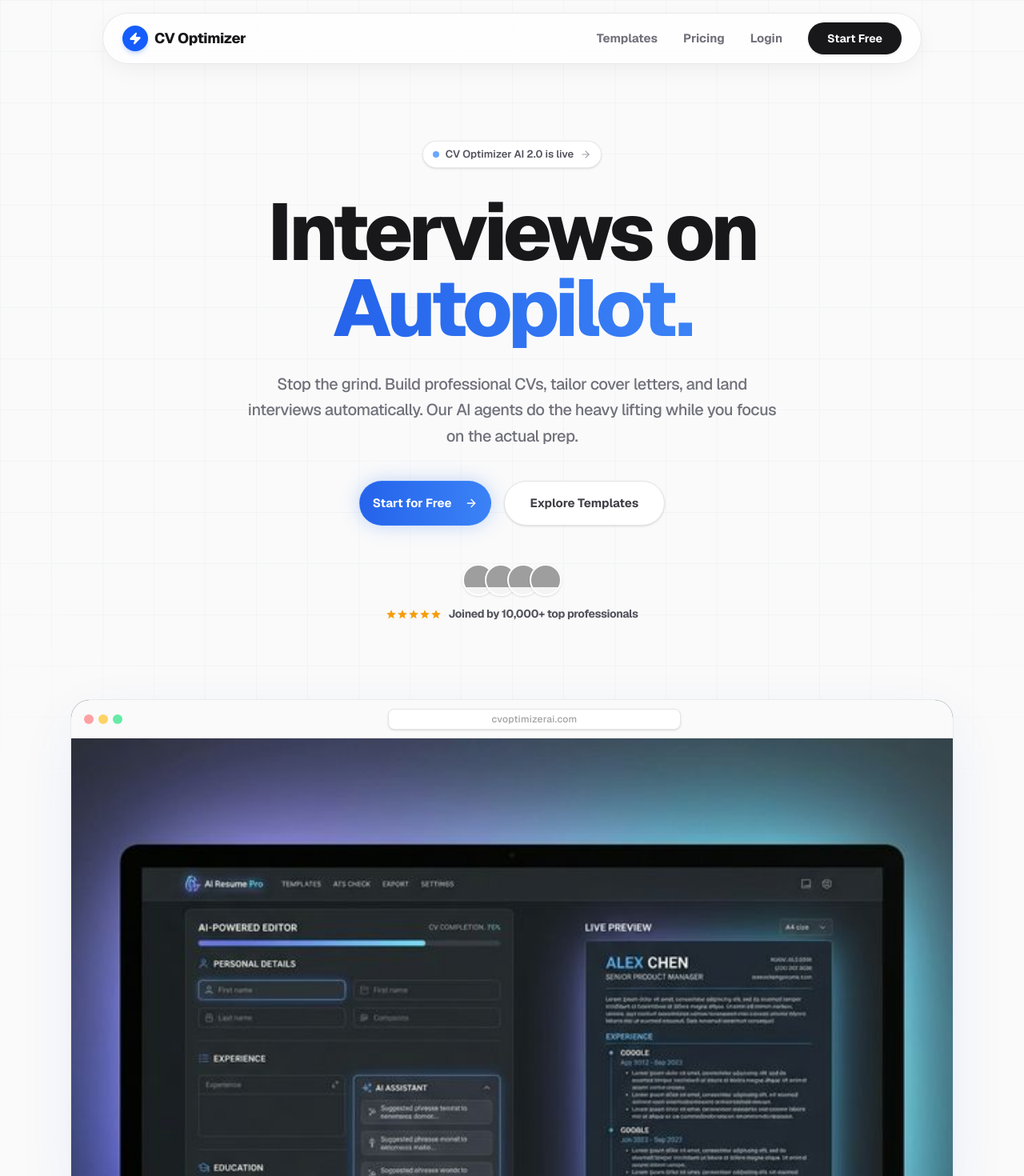
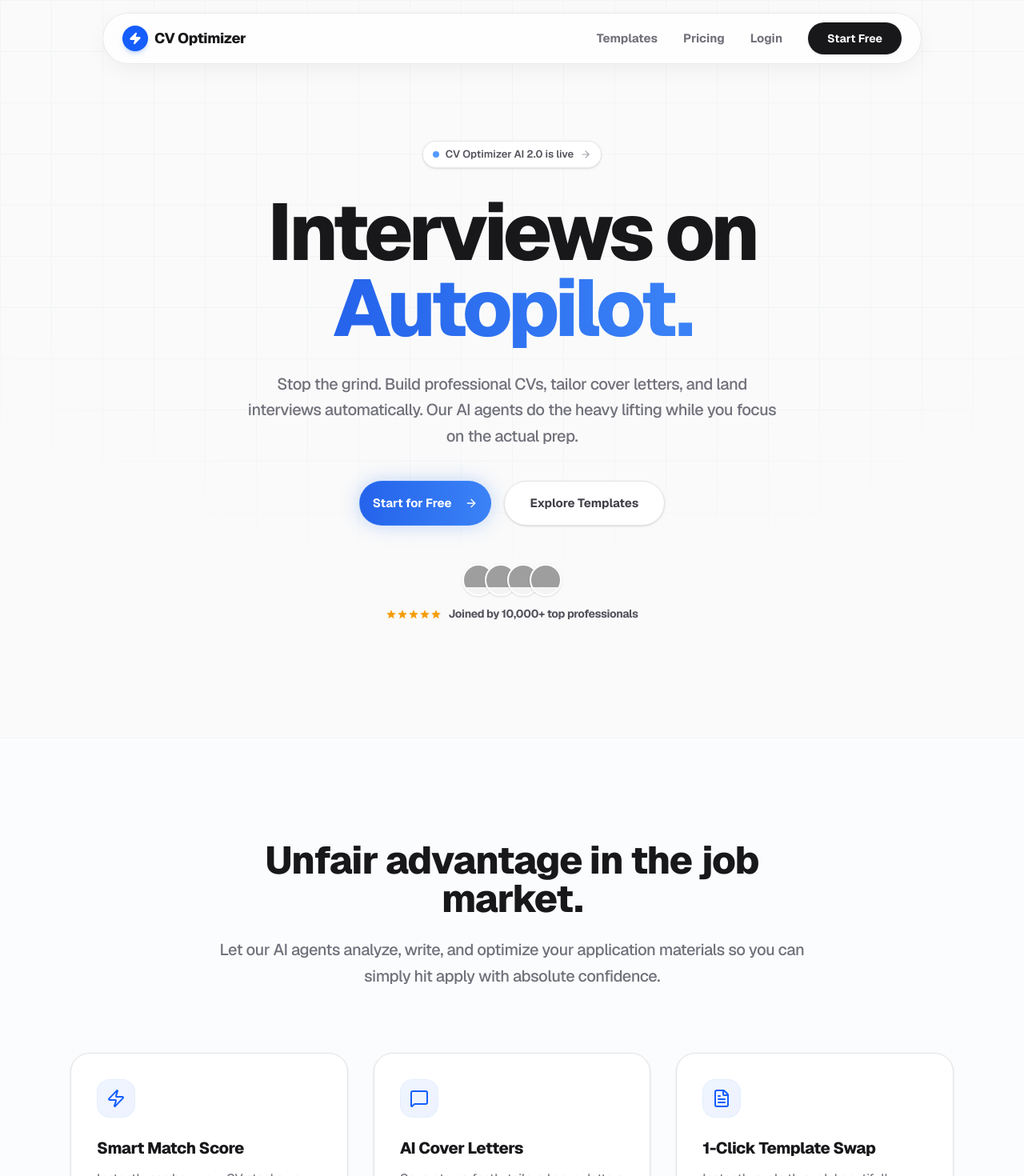
Before and after one commit to Cinarezici/cv, a Next.js app: page / in a window 1280 px wide. Shown: the top 1470 px of the page at 80% size. Built offline with nearby package versions, Linux system fonts and the light colour scheme; grey boxes are pictures that could not be loaded.

Commit message:
feat: premium hero scroll animation and fixed spiral play-once behavior

```diff
--- a/src/app/page.tsx
+++ b/src/app/page.tsx
@@ -1,11 +1,34 @@
 "use client";
 
+import React, { useState, useEffect, useRef } from 'react';
 import Link from 'next/link';
 import Image from 'next/image';
 import { Button } from "@/components/ui/button";
 import { ArrowRight, CheckCircle2, FileText, Download, Share2, Zap, MessageSquare, ShieldCheck, X } from "lucide-react";
 import { TestimonialsSection } from "@/components/ui/testimonials-with-marquee";
-import { SpiralAnimation } from "@/components/ui/spiral-animation"; // Added import for SpiralAnimation
+import { SpiralAnimation } from "@/components/ui/spiral-animation";
+import { motion, AnimatePresence, useInView } from 'framer-motion';
+
+const HeroVisualSlot = () => {
+  return (
+    <div className="w-full h-full relative flex items-center justify-center bg-zinc-50 rounded-[24px] border border-zinc-200/80 shadow-[0_32px_80px_-20px_rgba(37,99,235,0.12)] overflow-hidden group">
+      <div className="absolute top-0 left-0 right-0 h-10 bg-[#fafafa] border-b border-neutral-200 flex items-center px-4 gap-2 z-20">
+        <div className="flex gap-1.5 opacity-60">
+          <div className="w-2.5 h-2.5 rounded-full bg-red-400"></div>
+          <div className="w-2.5 h-2.5 rounded-full bg-amber-400"></div>
+          <div className="w-2.5 h-2.5 rounded-full bg-green-400"></div>
+        </div>
+      </div>
+      <div className="absolute inset-0 pt-10 flex items-center justify-center bg-zinc-100">
+        <p className="text-zinc-500 font-bold text-sm tracking-widest uppercase relative z-10 w-full text-center px-4">
+          Hero Visual Slot
+          <br /><span className="text-xs text-zinc-400 normal-case font-medium mt-1 inline-block">(Placeholder image)</span>
+        </p>
+        <Image src="/cv_mockup.png" alt="Interface Placeholder" fill className="object-cover object-top opacity-50 mix-blend-multiply blur-[2px]" draggable={false} />
+      </div>
+    </div>
+  )
+}
 
 const testimonials = [
   {
@@ -47,6 +70,19 @@ const testimonials = [
 ];
 
 export default function Home() {
+  const [isScrolled, setIsScrolled] = useState(false);
+  const ctaRef = useRef<HTMLDivElement>(null);
+  const isCtaInView = useInView(ctaRef, { once: true, margin: "-100px" });
+
+  useEffect(() => {
+    const handleScroll = () => {
+      setIsScrolled(window.scrollY > 80);
+    };
+    window.addEventListener("scroll", handleScroll, { passive: true });
+    handleScroll(); // Initial check
+    return () => window.removeEventListener("scroll", handleScroll);
+  }, []);
+
   return (
     <div className="flex flex-col min-h-screen bg-[#fafafa] text-zinc-900 overflow-x-hidden selection:bg-blue-500/30">
 
@@ -97,8 +133,21 @@ export default function Home() {
             <div className="relative left-[calc(50%-11rem)] aspect-[1155/678] w-[36.125rem] -translate-x-1/2 rotate-[30deg] bg-gradient-to-tr from-[#2563eb] to-[#93c5fd] opacity-20 sm:left-[calc(50%-30rem)] sm:w-[72.1875rem]" style={{ clipPath: 'polygon(74.1% 44.1%, 100% 61.6%, 97.5% 26.9%, 85.5% 0.1%, 80.7% 2%, 72.5% 32.5%, 60.2% 62.4%, 52.4% 68.1%, 47.5% 58.3%, 45.2% 34.5%, 27.5% 76.7%, 0.1% 64.9%, 17.9% 100%, 27.6% 76.8%, 76.1% 97.7%, 74.1% 44.1%)' }}></div>
           </div>
 
-          <div className="container px-6 mx-auto relative z-20 flex flex-col items-center text-center mt-12 mb-16 animate-in fade-in slide-in-from-bottom-4 duration-700">
+          <div className="container px-6 mx-auto relative z-20 mt-12 mb-16 h-auto min-h-[500px] flex flex-col justify-center">
 
+            <motion.div
+              layout
+              transition={{ type: "spring", bounce: 0, duration: 0.9 }}
+              className={`flex w-full ${isScrolled ? 'justify-between' : 'justify-center'} items-center gap-12`}
+            >
+
+              {/* Left Column (Text & CTAs) */}
+              <motion.div
+                layout
+                className={`flex flex-col z-20 transition-all duration-700 ${isScrolled ? 'w-full lg:w-1/2 items-start text-left' : 'w-full items-center text-center max-w-5xl'}`}
+              >
+
+                <motion.div layout>
                   <Link href="/signup">
                     <div className="inline-flex items-center gap-2 px-3 py-1.5 rounded-full bg-white border border-zinc-200/80 text-zinc-600 text-[13px] font-semibold mb-8 shadow-sm hover:shadow-md transition-all cursor-pointer hover:border-blue-200 group">
                       <span className="flex h-2 w-2 rounded-full bg-blue-500 animate-pulse"></span>
@@ -106,17 +155,18 @@ export default function Home() {
                       <ArrowRight className="h-3.5 w-3.5 text-zinc-400 group-hover:text-blue-500 transition-colors group-hover:translate-x-0.5" />
                     </div>
                   </Link>
+                </motion.div>
 
-            <h1 className="text-6xl md:text-[80px] lg:text-[100px] font-extrabold tracking-tighter leading-[0.95] text-zinc-900 mb-8 max-w-5xl">
+                <motion.h1 layout className={`font-extrabold tracking-tighter leading-[0.95] text-zinc-900 mb-8 transition-all duration-700 ${isScrolled ? 'text-5xl md:text-6xl lg:text-7xl' : 'text-6xl md:text-[80px] lg:text-[100px]'}`}>
                   Interviews on <br className="md:hidden" />
                   <span className="text-transparent bg-clip-text bg-gradient-to-r from-[#2563eb] to-[#3b82f6]">Autopilot.</span>
-            </h1>
+                </motion.h1>
 
-            <p className="text-lg md:text-xl text-zinc-500 leading-relaxed max-w-2xl mx-auto mb-10 font-medium tracking-tight">
+                <motion.p layout className={`text-lg md:text-xl text-zinc-500 leading-relaxed font-medium tracking-tight transition-all duration-700 mb-10 ${isScrolled ? 'w-full max-w-xl mx-0' : 'max-w-2xl mx-auto'}`}>
                   Stop the grind. Build professional CVs, tailor cover letters, and land interviews automatically. Our AI agents do the heavy lifting while you focus on the actual prep.
-            </p>
+                </motion.p>
 
-            <div className="flex flex-col sm:flex-row items-center justify-center gap-4 w-full sm:w-auto z-30 relative">
+                <motion.div layout className={`flex flex-col sm:flex-row items-center gap-4 w-full sm:w-auto z-30 relative transition-all duration-700 ${isScrolled ? 'justify-start' : 'justify-center'}`}>
                   <Link href="/signup" className="w-full sm:w-auto">
                     <Button size="lg" className="w-full sm:w-auto h-14 px-8 rounded-full bg-gradient-to-r from-[#2563eb] to-[#3b82f6] hover:from-[#1d4ed8] hover:to-[#2563eb] text-white font-bold text-[15px] shadow-[0_0_24px_rgba(59,130,246,0.3)] hover:shadow-[0_0_32px_rgba(59,130,246,0.5)] transition-all hover:scale-[1.02] active:scale-95 border border-blue-400/20">
                       Start for Free <ArrowRight className="ml-2 h-4 w-4" />
@@ -127,9 +177,9 @@ export default function Home() {
                       Explore Templates
                     </Button>
                   </Link>
-            </div>
+                </motion.div>
 
-            <div className="flex flex-col items-center mt-12 gap-3">
+                <motion.div layout className={`flex flex-col mt-12 gap-3 transition-all duration-700 ${isScrolled ? 'items-start' : 'items-center'}`}>
                   <div className="flex -space-x-3">
                     {testimonials.map((t, i) => (
                       <div key={i} className="w-10 h-10 rounded-full border-2 border-white bg-zinc-100 overflow-hidden shadow-sm relative z-[10] hover:scale-110 transition-transform cursor-pointer">
@@ -145,32 +195,29 @@ export default function Home() {
                     </div>
                     <p className="text-[14px] font-bold text-zinc-600 tracking-tight">Joined by 10,000+ top professionals</p>
                   </div>
-            </div>
+                </motion.div>
+
+              </motion.div>
+
+              {/* Right Column (Visual Slot) */}
+              <AnimatePresence>
+                {isScrolled && (
+                  <motion.div
+                    initial={{ opacity: 0, x: 40, scale: 0.98 }}
+                    animate={{ opacity: 1, x: 0, scale: 1 }}
+                    exit={{ opacity: 0, x: 40, scale: 0.98 }}
+                    transition={{ type: "spring", bounce: 0, duration: 0.9, delay: 0.1 }}
+                    className="hidden lg:flex w-[45%] h-[550px] items-center justify-center relative origin-right"
+                  >
+                    <HeroVisualSlot />
+                  </motion.div>
+                )}
+              </AnimatePresence>
+
+            </motion.div>
           </div>
 
-          <div className="container px-6 mx-auto relative z-20 w-full max-w-6xl mt-8">
-            <div className="relative w-full aspect-video bg-white rounded-[24px] overflow-hidden shadow-[0_24px_80px_-15px_rgba(37,99,235,0.12)] border border-neutral-200/80 group transition-all duration-700 hover:shadow-[0_32px_100px_-15px_rgba(37,99,235,0.2)] hover:-translate-y-1">
-              <div className="absolute top-0 left-0 right-0 h-12 bg-[#fafafa] border-b border-neutral-200 flex items-center px-4 gap-2 z-20">
-                <div className="flex gap-1.5 opacity-60">
-                  <div className="w-3 h-3 rounded-full bg-red-400"></div>
-                  <div className="w-3 h-3 rounded-full bg-amber-400"></div>
-                  <div className="w-3 h-3 rounded-full bg-green-400"></div>
-                </div>
-                <div className="mx-auto bg-white border border-neutral-200 rounded-md px-16 md:px-32 py-1 flex items-center shadow-sm">
-                  <span className="text-[10px] md:text-xs text-neutral-400 font-medium tracking-wide">cvoptimizerai.com</span>
-                </div>
-              </div>
-              <div className="absolute inset-0 pt-12">
-                <Image
-                  src="/cv_mockup.png"
-                  alt="Platform Interface Showcase"
-                  fill
-                  className="object-cover object-top"
-                  draggable={false}
-                />
-              </div>
-            </div>
-          </div>
+
         </section>
 
         {/* --- Feature Grid (Clean Minimalist high-end SaaS) --- */}
@@ -312,10 +359,10 @@ export default function Home() {
         </section>
 
         {/* --- Final Spiral CTA Section --- */}
-        <section className="relative w-full h-[600px] border-t border-zinc-100 overflow-hidden bg-[#fafafa]">
+        <section ref={ctaRef} className="relative w-full h-[600px] border-t border-zinc-100 overflow-hidden bg-[#fafafa]">
           {/* SpiralAnimation is now absolute centered directly behind the text block */}
           <div className="absolute left-1/2 top-[45%] -translate-x-1/2 -translate-y-1/2 w-full max-w-[800px] aspect-square pointer-events-none opacity-90 mix-blend-multiply">
-            <SpiralAnimation />
+            <SpiralAnimation play={isCtaInView} />
           </div>
 
           <div className="absolute inset-0 flex items-center justify-center pointer-events-none z-10 -mt-10">
--- a/src/components/ui/spiral-animation.tsx
+++ b/src/components/ui/spiral-animation.tsx
@@ -43,7 +43,7 @@ class AnimationController {
         this.ctx = ctx
         this.dpr = dpr
         this.size = size
-        this.timeline = gsap.timeline({ repeat: -1 })
+        this.timeline = gsap.timeline({ paused: true })
 
         // 初始化
         this.setupRandomGenerator()
@@ -78,10 +78,10 @@ class AnimationController {
     private setupTimeline() {
         this.timeline
             .to(this, {
-                time: 1,
-                duration: 15,
-                repeat: -1,
-                ease: "none",
+                time: 0.45,
+                duration: 3,
+                repeat: 0,
+                ease: "power2.out",
                 onUpdate: () => this.render()
             })
     }
@@ -396,7 +396,7 @@ class Star {
     }
 }
 
-export function SpiralAnimation() {
+export function SpiralAnimation({ play = true }: { play?: boolean }) {
     const canvasRef = useRef<HTMLCanvasElement>(null)
     const animationRef = useRef<AnimationController | null>(null)
     const [dimensions, setDimensions] = useState({ width: 0, height: 0 })
@@ -464,6 +464,13 @@ export function SpiralAnimation() {
         }
     }, [dimensions])
 
+    // Monitor play prop to resume animation
+    useEffect(() => {
+        if (play && animationRef.current) {
+            animationRef.current.resume()
+        }
+    }, [play])
+
     return (
         <div ref={containerRef} className="relative w-full h-full min-h-[500px] overflow-hidden">
             <canvas
```
Lines whose indentation alone changed are shown as unchanged.
